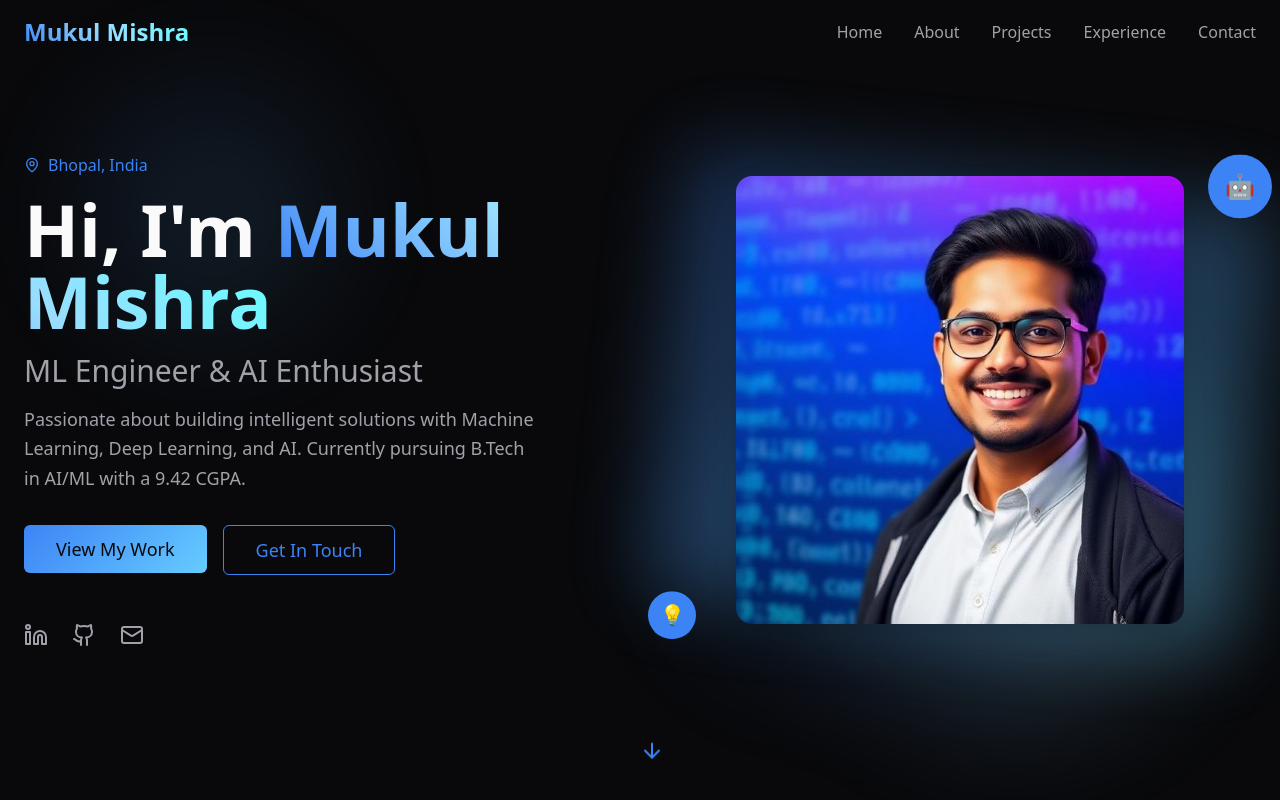
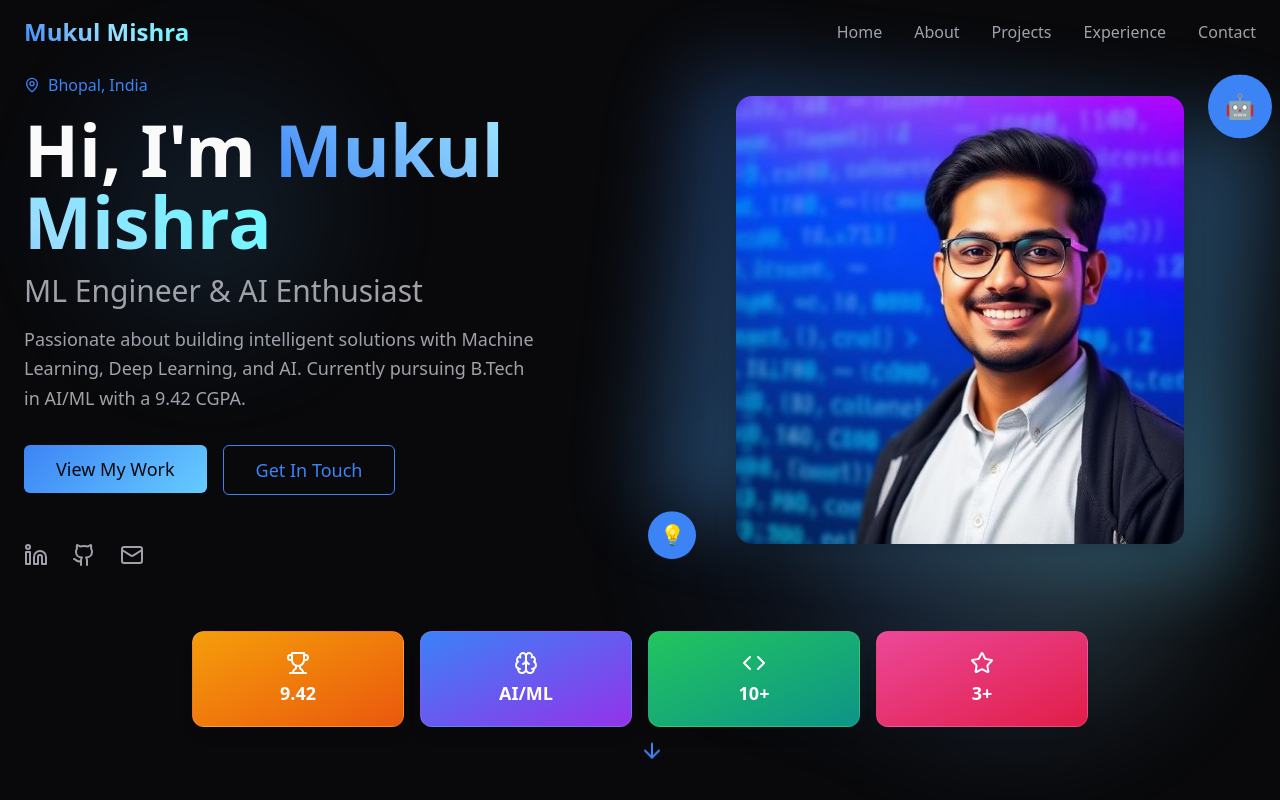
Before and after one commit to Mishra123456/bhopal-blue-showcase, a React (Vite) app: page / in a window 1280 px wide. Shown: the top 800 px of the page. Built offline with nearby package versions, Linux system fonts and the light colour scheme.

Commit message:
Add flip card animations
Added flip animations to cards on hover. Ensured no elements overflow.

```diff
--- a/src/components/Hero.tsx
+++ b/src/components/Hero.tsx
@@ -1,5 +1,5 @@
 import { Button } from "@/components/ui/button";
-import { ArrowDown, Github, Linkedin, Mail, MapPin } from "lucide-react";
+import { ArrowDown, Github, Linkedin, Mail, MapPin, Trophy, Brain, Code, Star } from "lucide-react";
 import heroPortrait from "@/assets/hero-portrait.jpg";
 
 const Hero = () => {
@@ -102,6 +102,38 @@ const Hero = () => {
           </div>
         </div>
 
+        {/* Flip Cards */}
+        <div className="mt-16 grid grid-cols-2 lg:grid-cols-4 gap-4 max-w-4xl mx-auto">
+          {[
+            { icon: Trophy, front: "9.42", back: "CGPA", color: "from-amber-500 to-orange-600" },
+            { icon: Brain, front: "AI/ML", back: "Expert", color: "from-blue-500 to-purple-600" },
+            { icon: Code, front: "10+", back: "Projects", color: "from-green-500 to-teal-600" },
+            { icon: Star, front: "3+", back: "Years", color: "from-pink-500 to-rose-600" }
+          ].map((card, index) => (
+            <div
+              key={index}
+              className="relative h-24 group [perspective:1000px] fade-in"
+              style={{ animationDelay: `${index * 200}ms` }}
+            >
+              <div className="relative h-full w-full transition-transform duration-700 [transform-style:preserve-3d] group-hover:[transform:rotateY(180deg)]">
+                {/* Front Face */}
+                <div className={`absolute inset-0 w-full h-full rounded-xl bg-gradient-to-br ${card.color} shadow-lg flex flex-col items-center justify-center [backface-visibility:hidden] border border-white/10`}>
+                  <card.icon className="w-6 h-6 text-white mb-1" />
+                  <span className="text-white font-bold text-lg">{card.front}</span>
+                </div>
+
+                {/* Back Face */}
+                <div className={`absolute inset-0 w-full h-full rounded-xl bg-gradient-to-br ${card.color} shadow-lg flex items-center justify-center [backface-visibility:hidden] [transform:rotateY(180deg)] border border-white/10`}>
+                  <span className="text-white font-semibold text-sm text-center px-2">{card.back}</span>
+                </div>
+              </div>
+
+              {/* Hover glow effect */}
+              <div className={`absolute inset-0 rounded-xl bg-gradient-to-br ${card.color} opacity-0 group-hover:opacity-30 transition-opacity duration-300 blur-xl -z-10`}></div>
+            </div>
+          ))}
+        </div>
+
         {/* Scroll indicator */}
         <div className="absolute bottom-8 left-1/2 transform -translate-x-1/2 animate-bounce">
           <ArrowDown className="w-6 h-6 text-primary" />
```
